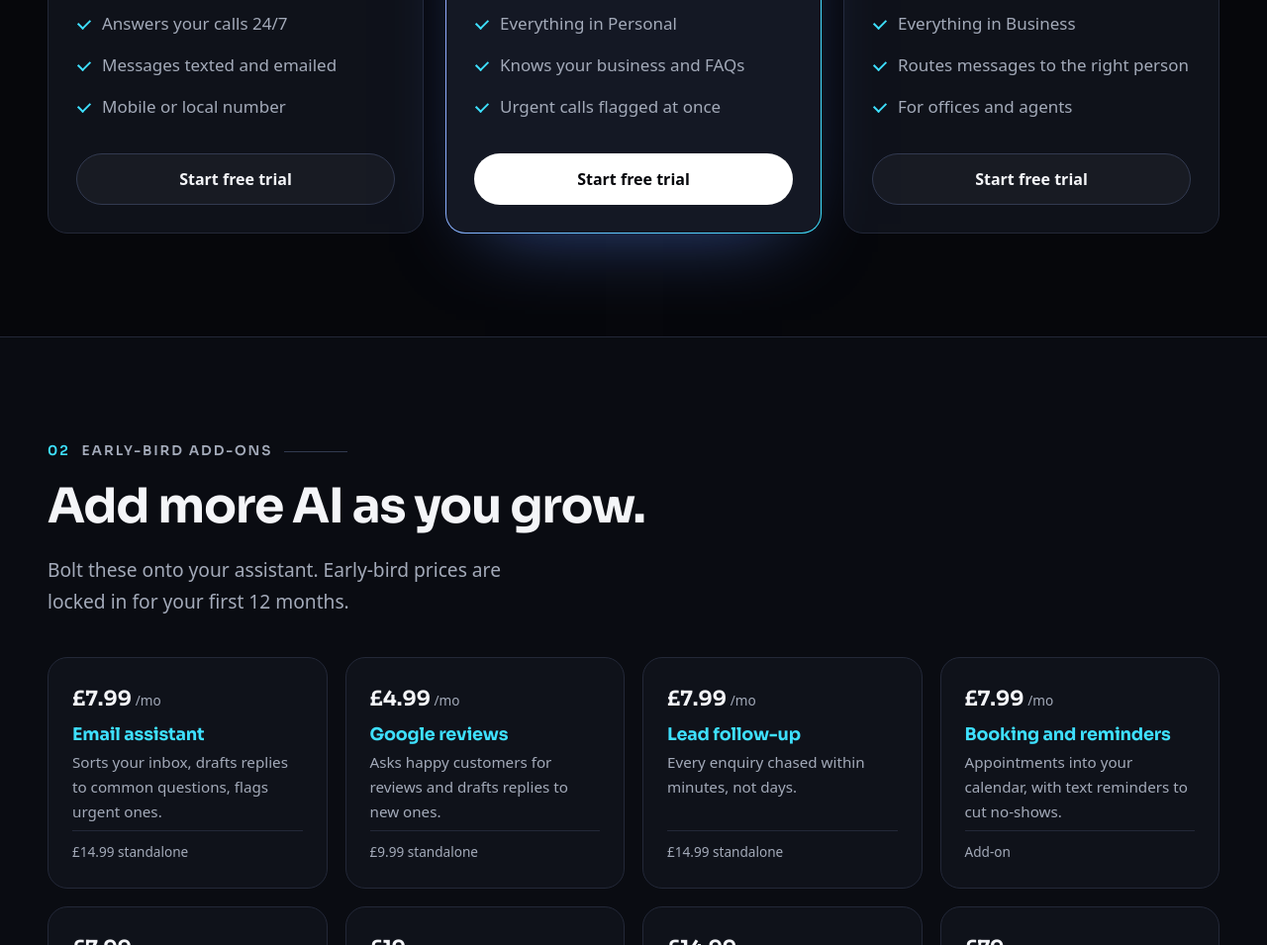
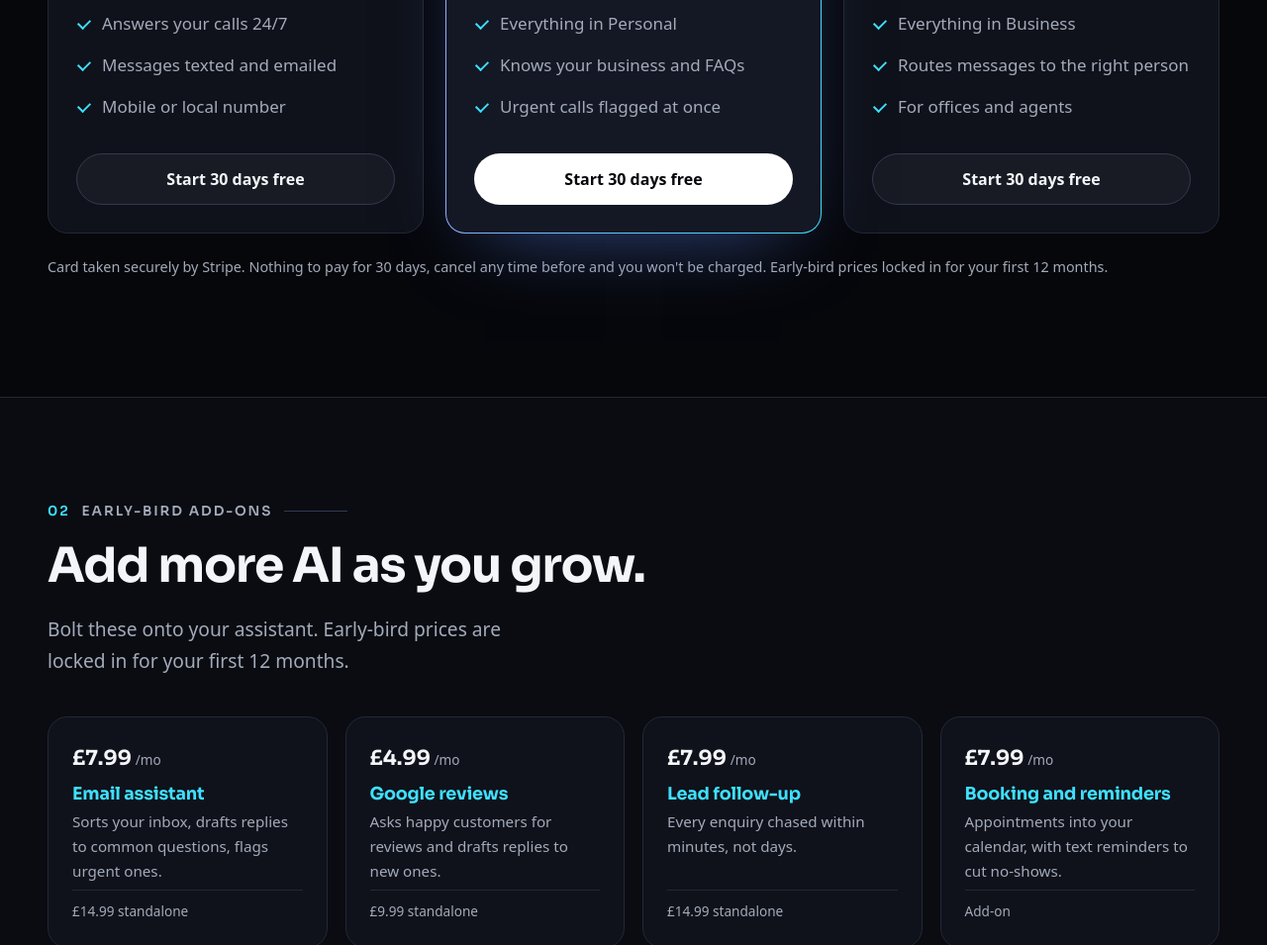
Before and after one commit to cyberbob4269/netwrx-solutions-website, a plain HTML site: page index.html in a window 1280 px wide. Shown: the part 2042-2997 px from the top of the page at 99% size. Drawn offline with Linux system fonts and the light colour scheme.

Commit message:
Plan buttons: 'Start 30 days free' to Stripe trial links + early-bird note

```diff
--- a/index.html
+++ b/index.html
@@ -328,7 +328,7 @@ footer p{margin:0}
         <span class="pr">£14.99<small> /month</small></span>
         <span class="free">First 30 days free</span>
         <ul><li>Answers your calls 24/7</li><li>Messages texted and emailed</li><li>Mobile or local number</li></ul>
-        <a class="btn btn-line" href="mailto:scott@netwrxsolutions.com?subject=Virtual%20Assistant%20-%20Personal%20free%20trial">Start free trial</a>
+        <a class="btn btn-line" href="https://buy.stripe.com/7sY14n5rgewd9BU5Dibo40e" target="_blank" rel="noopener">Start 30 days free</a>
       </article>
       <article class="card tier feat" style="position:relative">
         <span class="badge">Most popular</span>
@@ -336,16 +336,17 @@ footer p{margin:0}
         <span class="pr">£29<small> /month</small></span>
         <span class="free">First 30 days free</span>
         <ul><li>Everything in Personal</li><li>Knows your business and FAQs</li><li>Urgent calls flagged at once</li></ul>
-        <a class="btn btn-white" href="mailto:scott@netwrxsolutions.com?subject=Virtual%20Assistant%20-%20Business%20free%20trial">Start free trial</a>
+        <a class="btn btn-white" href="https://buy.stripe.com/bJefZh8Ds1Jrg0ic1Gbo40f" target="_blank" rel="noopener">Start 30 days free</a>
       </article>
       <article class="card tier">
         <span class="nm">Team</span>
         <span class="pr">£49<small> /month</small></span>
         <span class="free">First 30 days free</span>
         <ul><li>Everything in Business</li><li>Routes messages to the right person</li><li>For offices and agents</li></ul>
-        <a class="btn btn-line" href="mailto:scott@netwrxsolutions.com?subject=Virtual%20Assistant%20-%20Team%20free%20trial">Start free trial</a>
+        <a class="btn btn-line" href="https://buy.stripe.com/aFacN5cTIds97tM7Lqbo40g" target="_blank" rel="noopener">Start 30 days free</a>
       </article>
     </div>
+    <p class="muted small" style="margin-top:22px">Card taken securely by Stripe. Nothing to pay for 30 days, cancel any time before and you won't be charged. Early-bird prices locked in for your first 12 months.</p>
   </div>
 </section>
 
```
